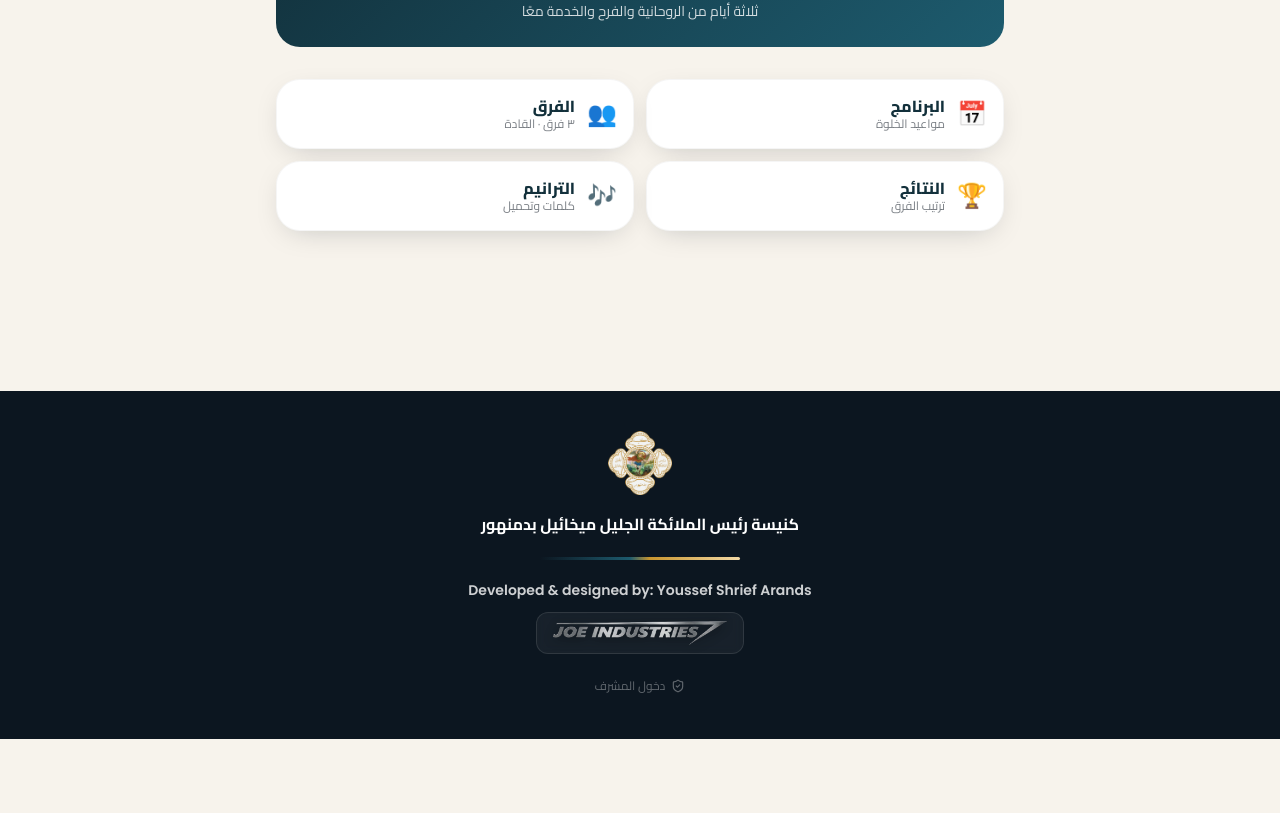
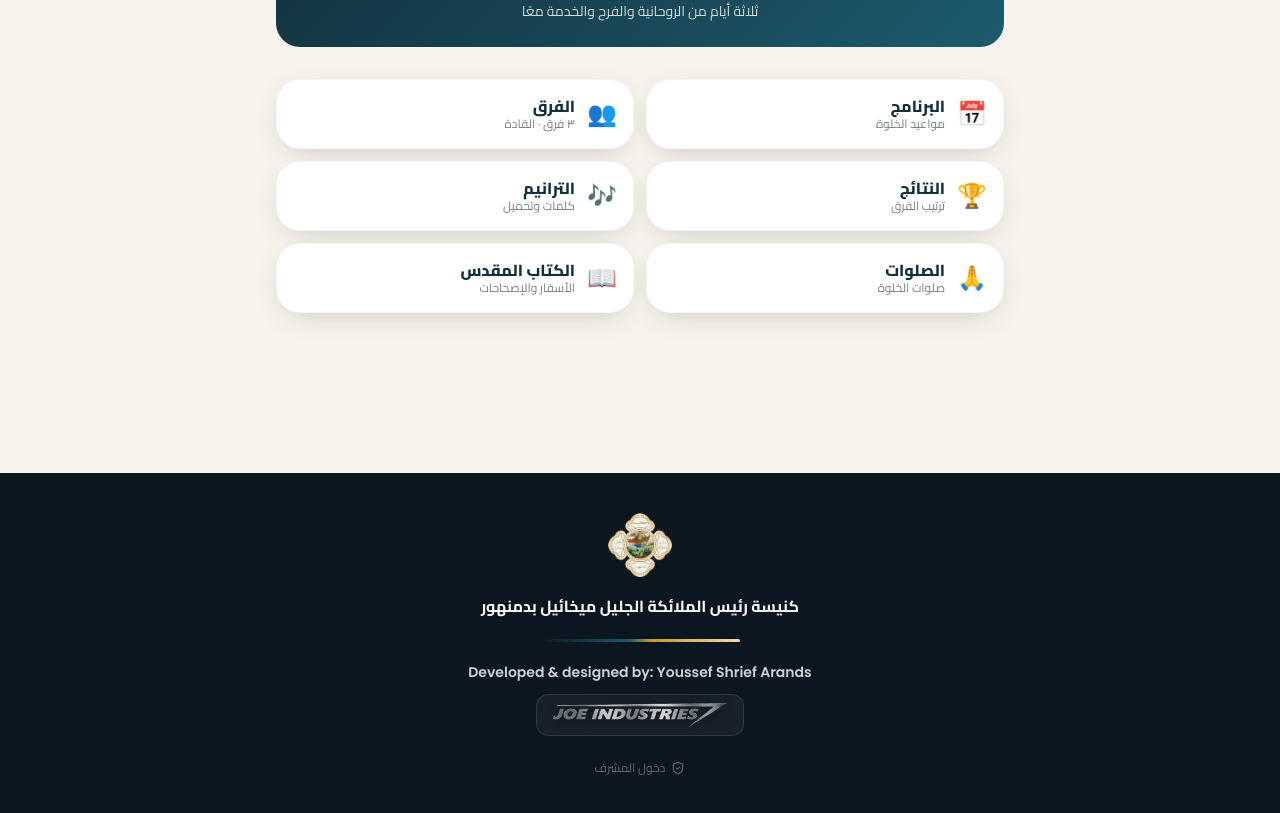
Before and after one commit to ysfshrief/thanawy, a React (Vite) app: page / in a window 1280 px wide. Shown: the part 1013-1826 px from the top of the page. Before the commit the page ends 1752 px from the top, so only its background shows below. Built offline with nearby package versions, Linux system fonts and the light colour scheme; no server answers; a web font is replaced by a local one.

Commit message:
Update Home.jsx

```diff
--- a/src/pages/Home.jsx
+++ b/src/pages/Home.jsx
@@ -156,6 +156,8 @@ export default function Home() {
           <QuickCard to="/teams" emoji="👥" title="الفرق" sub="٣ فرق · القادة" />
           <QuickCard to="/rankings" emoji="🏆" title="النتائج" sub="ترتيب الفرق" />
           <QuickCard to="/hymns" emoji="🎶" title="الترانيم" sub="كلمات وتحميل" />
+          <QuickCard to="/prayers" emoji="🙏" title="الصلوات" sub="صلوات الخلوة" />
+          <QuickCard to="/bible" emoji="📖" title="الكتاب المقدس" sub="الأسفار والإصحاحات" />
         </div>
       </section>
     </div>
```
